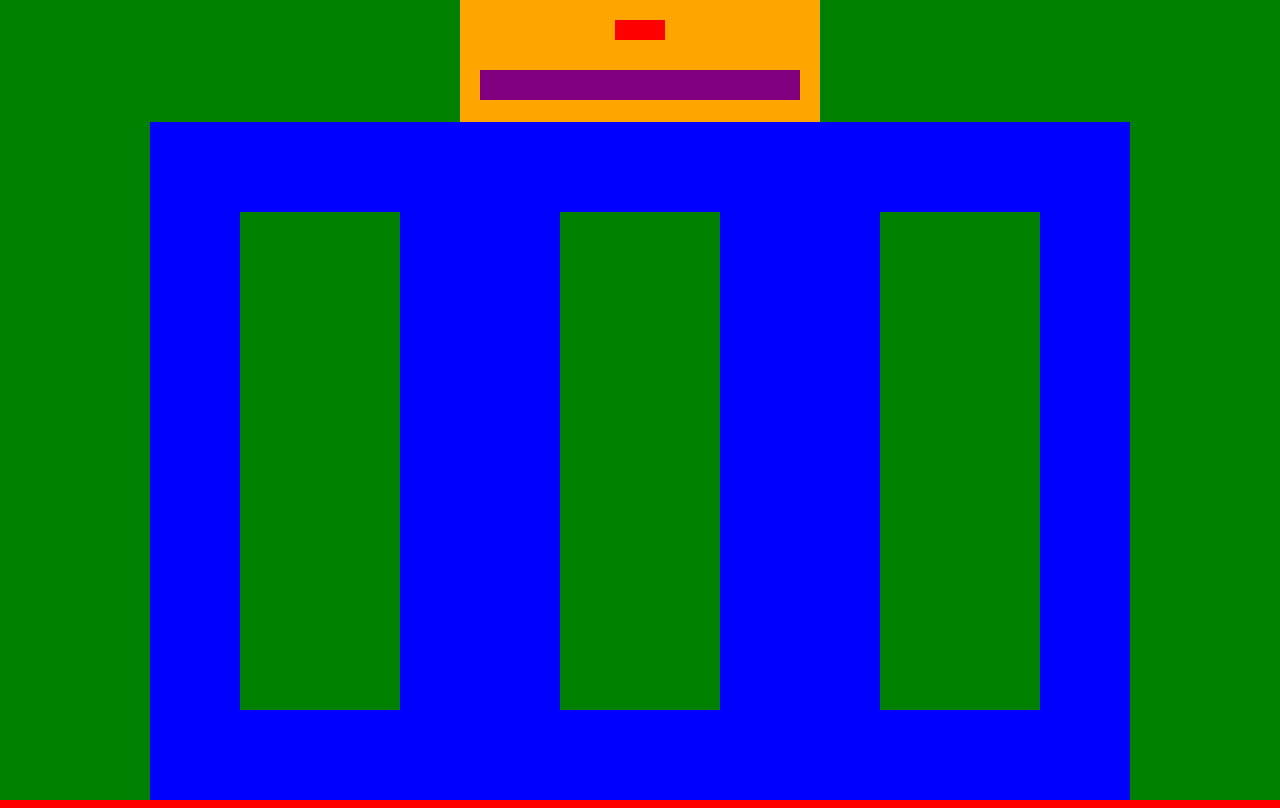
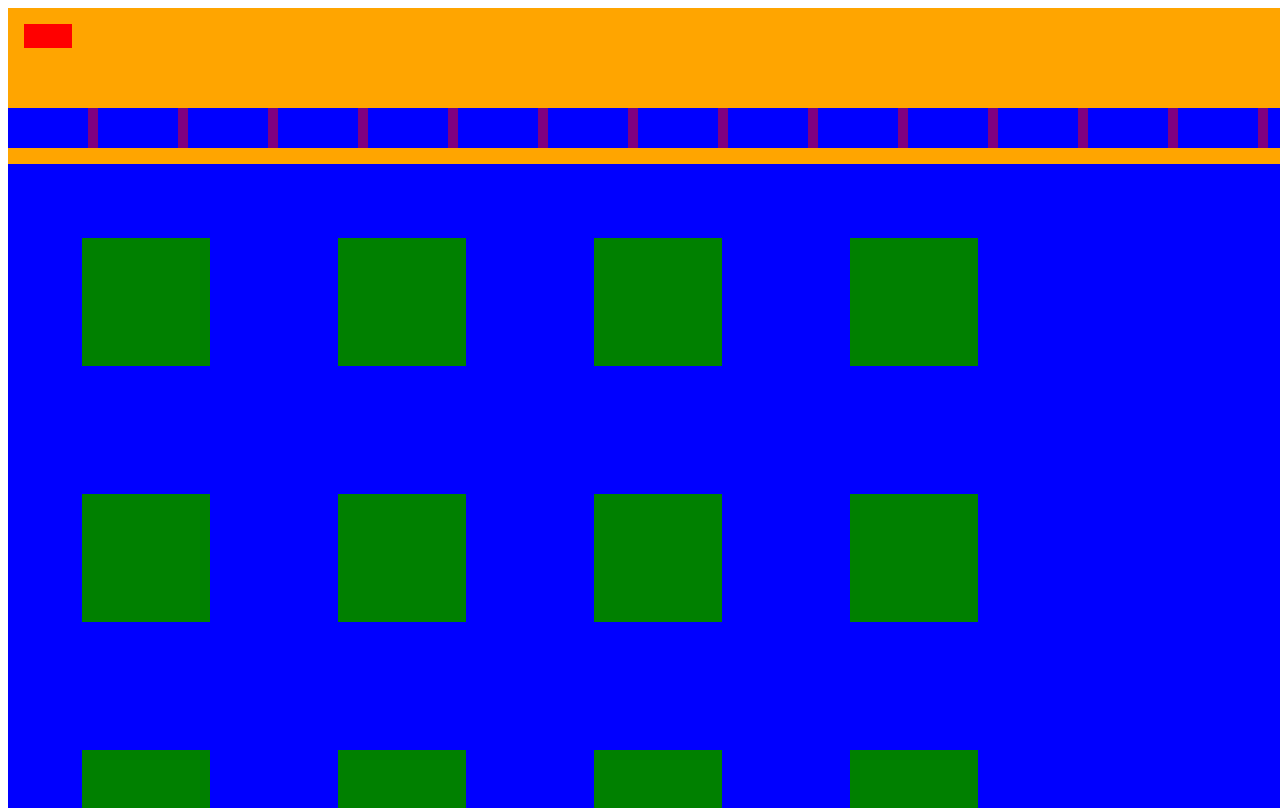
Before and after one commit to Velertra/todo_list, a website with bundled scripts: page dist/index.html in a window 1280 px wide. Built offline with nearby package versions, Linux system fonts and the light colour scheme.

Commit message:
all divs in place. buttons added as well as a function to have task page pop up and close. set up to retain information obtained in varibles.

```diff
--- a/src/baseDiv.css
+++ b/src/baseDiv.css
@@ -1,10 +1,3 @@
-*{
-    background-color: red;
-    justify-content: center;
-    margin: auto;
-
-
-}
 
 .content {
     background: green;
@@ -18,9 +11,11 @@
 
 .menu_tab {
     background-color: orange;
-    flex: 1;
-    overflow: auto;
-    padding: 20px;
+    flex: 2;
+    width: 100%;
+    display: flex;
+    flex-direction: column;
+    justify-content: space-between;
 
 }
 
@@ -28,5 +23,30 @@
     background-color: blue;
     padding: 10px;
     flex: 8;
+    display: flex;
+    flex-wrap: wrap;
+    overflow: auto;
+}
 
+.pop_up_form {
+    display: none;
+    position: fixed;
+    background-color: #f1f1f1;
+    bottom: 0;
+    right: 15px;
+    border: 3px solid #f1f1f1;
+    z-index: 9;
 }
+
+/* .open-button {
+    background-color: #555;
+    color: white;
+    padding: 16px 20px;
+    border: none;
+    cursor: pointer;
+    opacity: 0.8;
+    position: fixed;
+    bottom: 23px;
+    right: 28px;
+    width: 280px;
+  } */
--- /dev/null
+++ b/src/btnFunct.js
@@ -0,0 +1,81 @@
+
+class BtnFunct {
+    addTask() {
+        document.querySelector("#add_task").addEventListener('click', () => {
+
+            this.openForm();
+        })
+    }
+
+
+
+
+        submitBtn() {
+          document.getElementById("pop_up_form").addEventListener ('submit', function(event) {
+
+            event.preventDefault();
+
+
+
+            let submitCallBtn = new BtnFunct();
+            submitCallBtn.submitCall();
+
+        });
+    };
+
+        closeForm() {
+            document.getElementById("pop_up_form").style.display = "none";
+
+            console.log("MyWifeAndKids");
+
+        }
+
+        collectValues() {
+
+        console.log("xxxxxxxxxxxxxxxxxxxxxxxxxxxxxxxxxxxxxxxxxxxxxxxxxxxxxxxxxxxxxxxxxxked");
+
+
+            const titleNeeded = document.getElementById("title").value;            // pause the submit to store as
+                                                                                    //variable. then removes text.
+
+            document.getElementById('title').value = '';
+            console.log(titleNeeded);
+        /*
+            authorNeeded = document.getElementById('author').value;               //function pulls value from the from
+            evt.preventDefault();
+            document.getElementById('author').value = '';
+
+            pagesNeeded = document.getElementById('pages_read').value;
+            evt.preventDefault();
+            document.getElementById('pages_read').value = '';
+
+            readNeeded = document.getElementById('finished_pages').value;
+            evt.preventDefault();
+            document.getElementById('finished_pages').value = '';
+               */
+
+    }
+
+    openForm() {
+        document.getElementById('pop_up_form').style.display = "block";
+        console.log("finally")
+    }
+
+    submitCall() {
+        this.closeForm();
+        this.collectValues();
+    }
+
+
+
+
+    placeBtn() {
+        this.submitBtn();
+        this.addTask();
+    }
+
+};
+
+let trial = new BtnFunct();
+
+trial.placeBtn();
--- a/src/menuDiv.css
+++ b/src/menuDiv.css
@@ -1,13 +1,27 @@
 
 .add_task {
     background-color: red;
-    width: 50px;
-    height: 20px;
+    width: 6vmin;
+    height: 3vmin;
+    margin: 2vmin;
 }
 
 .main_task {
     background-color: purple;
-    margin-top: 30px;
-    width: 40vmin;
-    height: 30px;
+    width: 100%;
+    height: 5vmin;
+    margin-bottom: 2vmin;
+    display: flex;
+    flex-wrap: nowrap;
+    overflow: auto;
+
 }
+
+.multi_task {
+    background-color: blue;
+    flex: 0 0 auto;
+    width: 10vmin;
+    height: 100%;
+    margin-right: 10px;
+
+}
--- a/src/menuDiv.js
+++ b/src/menuDiv.js
@@ -13,9 +13,21 @@ class Menudiv {
         content.classList.add("main_task");
         menu_tab.appendChild(content)
     }
+    taskMenu() {
+        let arrayTask = ["first task", "second task"];
+
+        for(let i = 0; i < 500/* arrayTask.length */; i++) {
+                let content = document.createElement("div");
+                content.setAttribute("id", "multi_task");
+                content.classList.add("multi_task");
+                main_task.appendChild(content)
+        };
+    };
+
     allDivs() {
         this.addTask();
         this.mainTask();
+        this.taskMenu();
     }
 }
 
--- /dev/null
+++ b/src/taskBtn.js
@@ -0,0 +1,32 @@
+
+
+class Taskbtn {
+    fileBtn() {
+        const taskFile = document.querySelectorAll("#multi_task");
+        taskFile.forEach((task) => {
+            task.addEventListener('click', () => {
+
+                console.log(task)
+            });
+        });
+    };
+
+    taskBtn() {
+        const taskBtn = document.querySelectorAll("#task_array");
+        taskBtn.forEach((task) => {
+            task.addEventListener('click', () => {
+                console.log("taskBTN works")
+            })
+        })
+    }
+
+    playAll() {
+        this.fileBtn();
+        this.taskBtn();
+    }
+};
+
+
+let runIt = new Taskbtn();
+
+runIt.playAll();
--- a/src/taskDiv.css
+++ b/src/taskDiv.css
@@ -1,11 +1,8 @@
-#task_tab {
-    display: flex;
-}
+
 
 .task_array {
     background-color: green;
-    margin: 10vmin;
-    padding: 10vmin;
-    flex-wrap: wrap;
+    margin: 8vmin;
+    padding: 8vmin;
 
 }
--- a/src/taskDiv.js
+++ b/src/taskDiv.js
@@ -3,7 +3,7 @@ class Taskdiv {
     multiTasks() {
         let arrayTask = ["first task", "second task"];
 
-        for(let i = 0; i < 3/* arrayTask.length */; i++) {
+        for(let i = 0; i < 30/* arrayTask.length */; i++) {
                 let content = document.createElement("div");
                 content.setAttribute("id", "task_array");
                 content.classList.add("task_array");
```
Also changed, not shown: src/index.js (+8 -3 lines), dist/index.html, dist/main.js.
